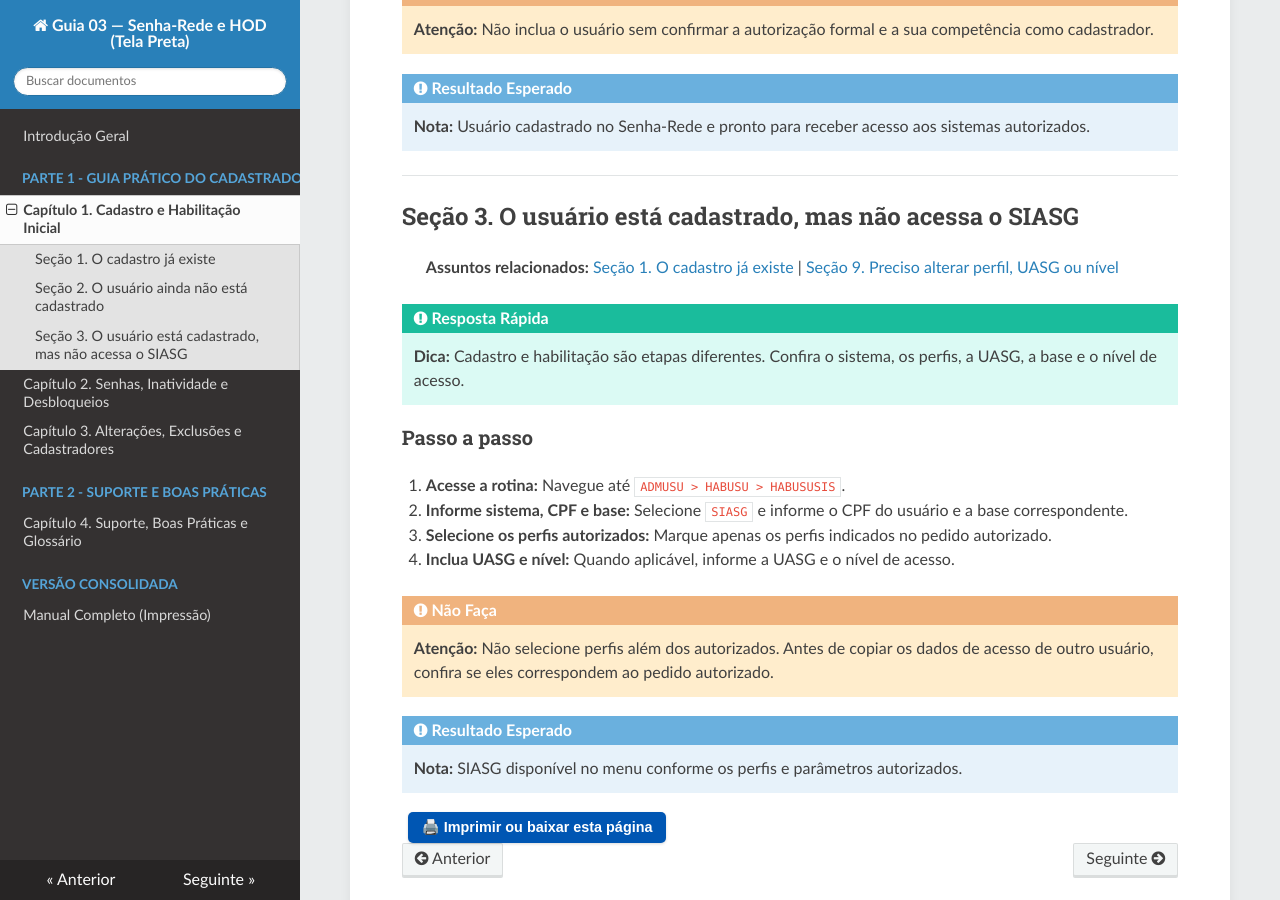
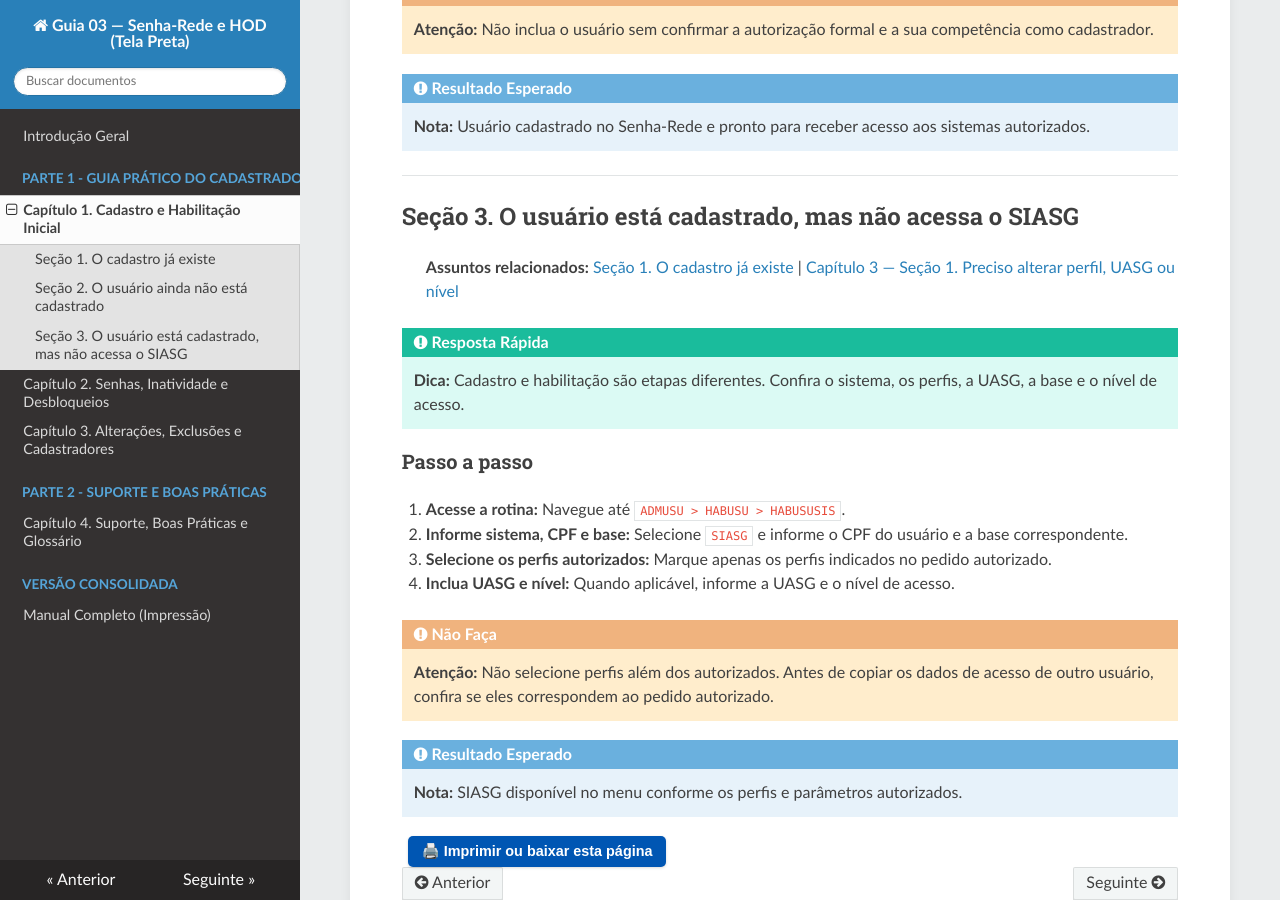
Before and after one commit to siqueiraazevedo2013-cloud/Tutorial-Guia-03-Senha-Rede-HOD, an MkDocs documentation site: the page built from docs/01-cadastro-e-habilitacao.md, in a window 1280 px wide and 900 px high, scrolled down 1292 px. Built offline with MkDocs 1.6.1, drawn with Linux system fonts in a browser that asks for light colours; nearby versions of some CDN libraries.

Commit message:
Update related topics and fix formatting in documentation

```diff
--- a/docs/01-cadastro-e-habilitacao.md
+++ b/docs/01-cadastro-e-habilitacao.md
@@ -57,7 +57,7 @@ Este capítulo reúne os procedimentos iniciais para verificar se um usuário j
 
 ## Seção 3. O usuário está cadastrado, mas não acessa o SIASG
 
-> **Assuntos relacionados:** [Seção 1. O cadastro já existe](#secao-1-o-cadastro-ja-existe) | [Seção 9. Preciso alterar perfil, UASG ou nível](03-alteracoes-exclusoes-e-cadastradores.md#secao-9-preciso-alterar-perfil-uasg-ou-nivel)
+> **Assuntos relacionados:** [Seção 1. O cadastro já existe](#secao-1-o-cadastro-ja-existe) | [Capítulo 3 — Seção 1. Preciso alterar perfil, UASG ou nível](03-alteracoes-exclusoes-e-cadastradores.md#secao-1-preciso-alterar-perfil-uasg-ou-nivel)
 
 !!! tip "Resposta Rápida"
     **Dica:** Cadastro e habilitação são etapas diferentes. Confira o sistema, os perfis, a UASG, a base e o nível de acesso.
```
